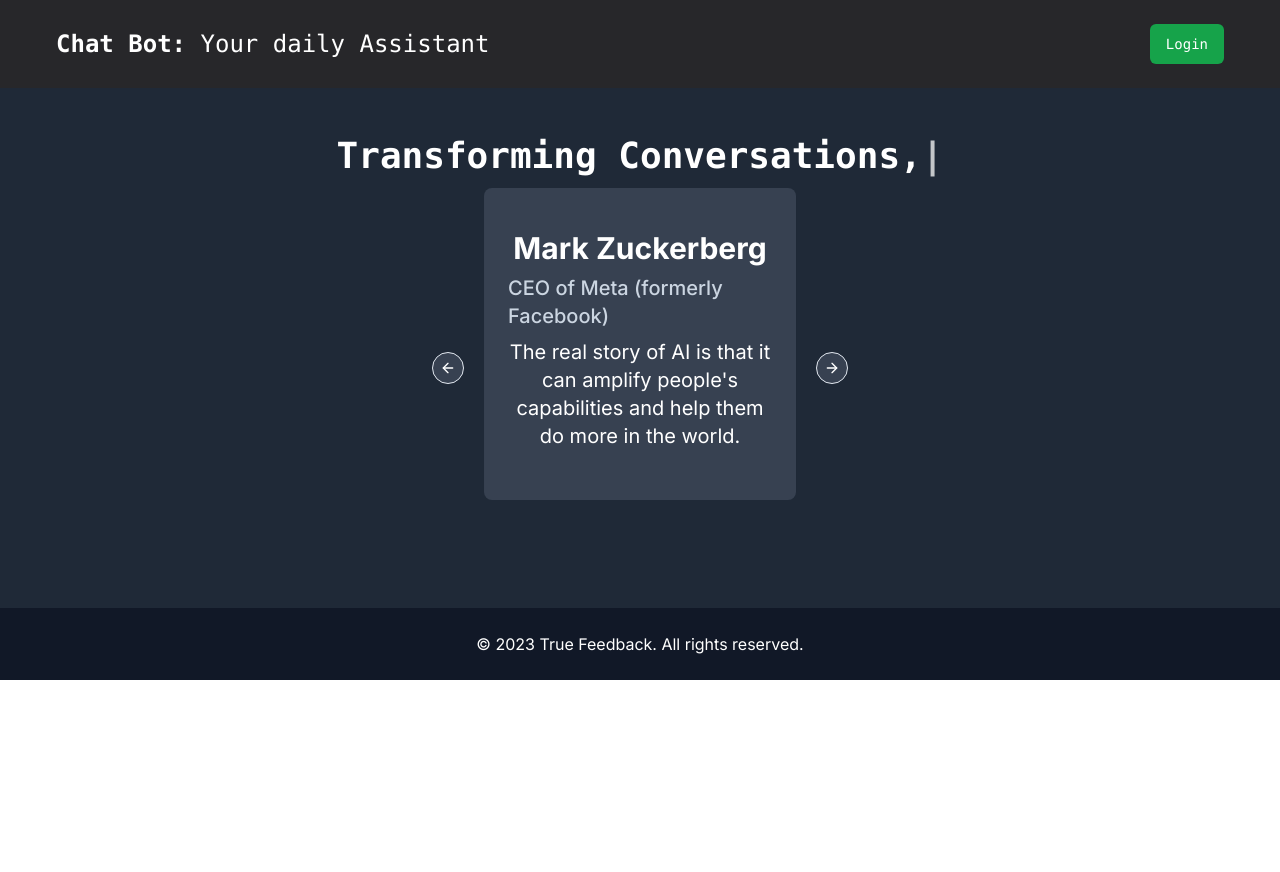
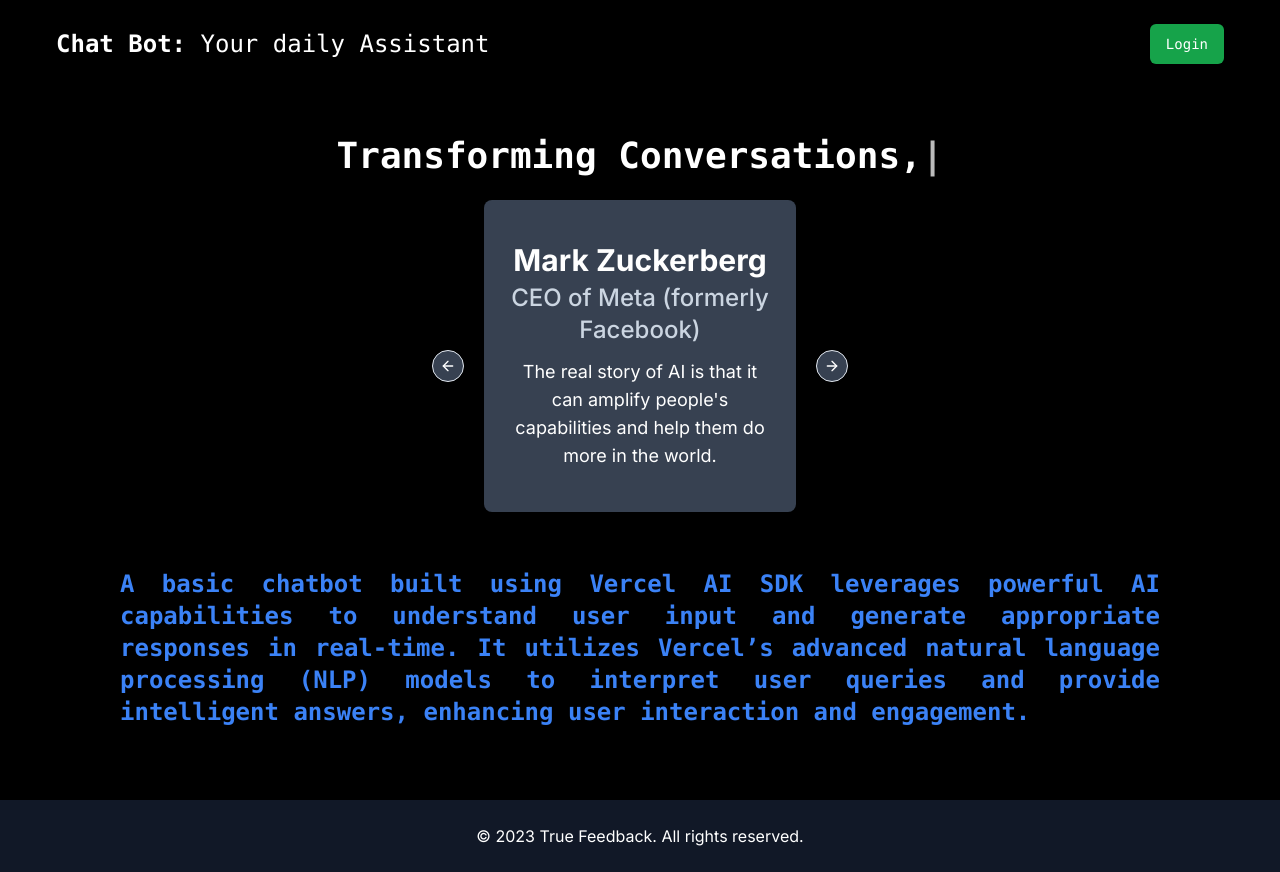
Before and after one commit to Vedant817/Chat-Bot-Vercel, a Next.js app: page / in a window 1280 px wide. Before the commit the page ends 800 px from the top, so only its background shows below. Built offline with nearby package versions, Linux system fonts and the light colour scheme.

Commit message:
Built Landing Page

```diff
--- a/package.json
+++ b/package.json
@@ -10,12 +10,14 @@
   },
   "dependencies": {
     "@radix-ui/react-slot": "^1.0.2",
+    "ai": "^3.1.36",
     "class-variance-authority": "^0.7.0",
     "clsx": "^2.1.1",
     "embla-carousel-autoplay": "^8.1.5",
     "embla-carousel-react": "^8.1.5",
     "lucide-react": "^0.395.0",
     "next": "14.2.4",
+    "openai": "^4.51.0",
     "react": "^18",
     "react-dom": "^18",
     "tailwind-merge": "^2.3.0",
--- a/src/app/page.tsx
+++ b/src/app/page.tsx
@@ -1,4 +1,3 @@
-import Image from "next/image";
 import NavBar from "@/components/NavBar";
 import Footer from "@/components/Footer";
 import Typewriter from "@/components/Typewriter";
@@ -8,9 +7,12 @@
   return (
     <>
       <NavBar />
-      <main className="flex-grow flex flex-col items-center justify-center px-4 md:px-24 py-12 bg-gray-800 text-white">
-        <Typewriter text='Transforming Conversations, Empowering Connections.' speed={200} pauseDuration={1000} className={"text-4xl font-semibold"} />
+      <main className="flex-grow flex flex-col items-center justify-center px-4 md:px-24 py-12 bg-black text-white">
+        <Typewriter text='Transforming Conversations, Empowering Connections.' speed={200} pauseDuration={1000} className={"text-4xl font-semibold mb-3"} />
         <MainDisplay />
+        <div className="w-fit p-6 text-justify">
+          <p className="text-2xl font-semibold font-mono text-blue-500">A basic chatbot built using Vercel AI SDK leverages powerful AI capabilities to understand user input and generate appropriate responses in real-time. It utilizes Vercel’s advanced natural language processing (NLP) models to interpret user queries and provide intelligent answers, enhancing user interaction and engagement.</p>
+        </div>
       </main>
       <Footer />
     </>
--- a/src/components/MainDisplay.tsx
+++ b/src/components/MainDisplay.tsx
@@ -30,10 +30,10 @@
                 {MainPageData.map((data, index) => (
                     <CarouselItem key={index}>
                         <div className="p-1">
-                            <CardContent className="flex aspect-square items-center justify-center p-6 flex-col bg-gray-700 w-full rounded-lg">
-                                <p className="text-3xl font-bold mb-2">{data.name}</p>
-                                <p className="text-xl font-medium text-slate-300 mb-2">{data.title}</p>
-                                <p className="text-xl font-normal text-white mb-2 text-center">{data.quote}</p>
+                            <CardContent className="flex aspect-square items-center justify-center p-6 flex-col bg-gray-700 w-full rounded-lg m-auto">
+                                <p className="text-3xl font-bold mb-1">{data.name}</p>
+                                <p className="text-2xl font-medium text-slate-300 mb-3 text-center">{data.title}</p>
+                                <p className="text-lg font-normal text-white text-center">{data.quote}</p>
                             </CardContent>
                         </div>
                     </CarouselItem>
--- a/src/components/NavBar.tsx
+++ b/src/components/NavBar.tsx
@@ -5,7 +5,7 @@
 
 const NavBar = () => {
     return (
-        <nav className='p-4 md:p-6 shadow-md bg-zinc-800'>
+        <nav className='p-4 md:p-6 shadow-md bg-black'>
             <div className='container mx-auto flex flex-col md:flex-row justify-between items-center'>
             <a className='text-2xl font-bold mb-4 md:mb-0 text-white font-mono' href='/'>
                 <span>Chat Bot: {' '}</span>
```
Also changed, not shown: 1 other file (tests, documents, lock files or other folders).
